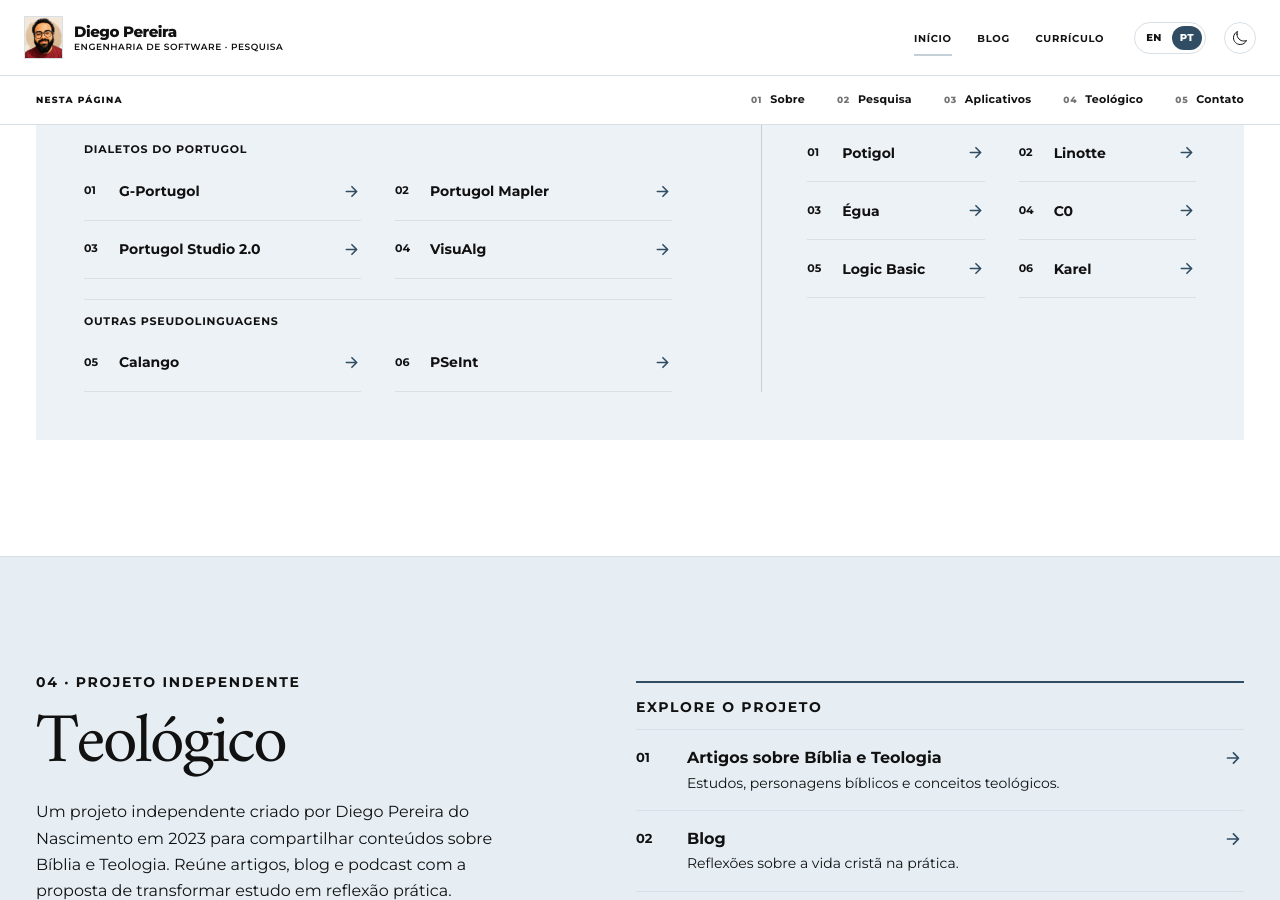
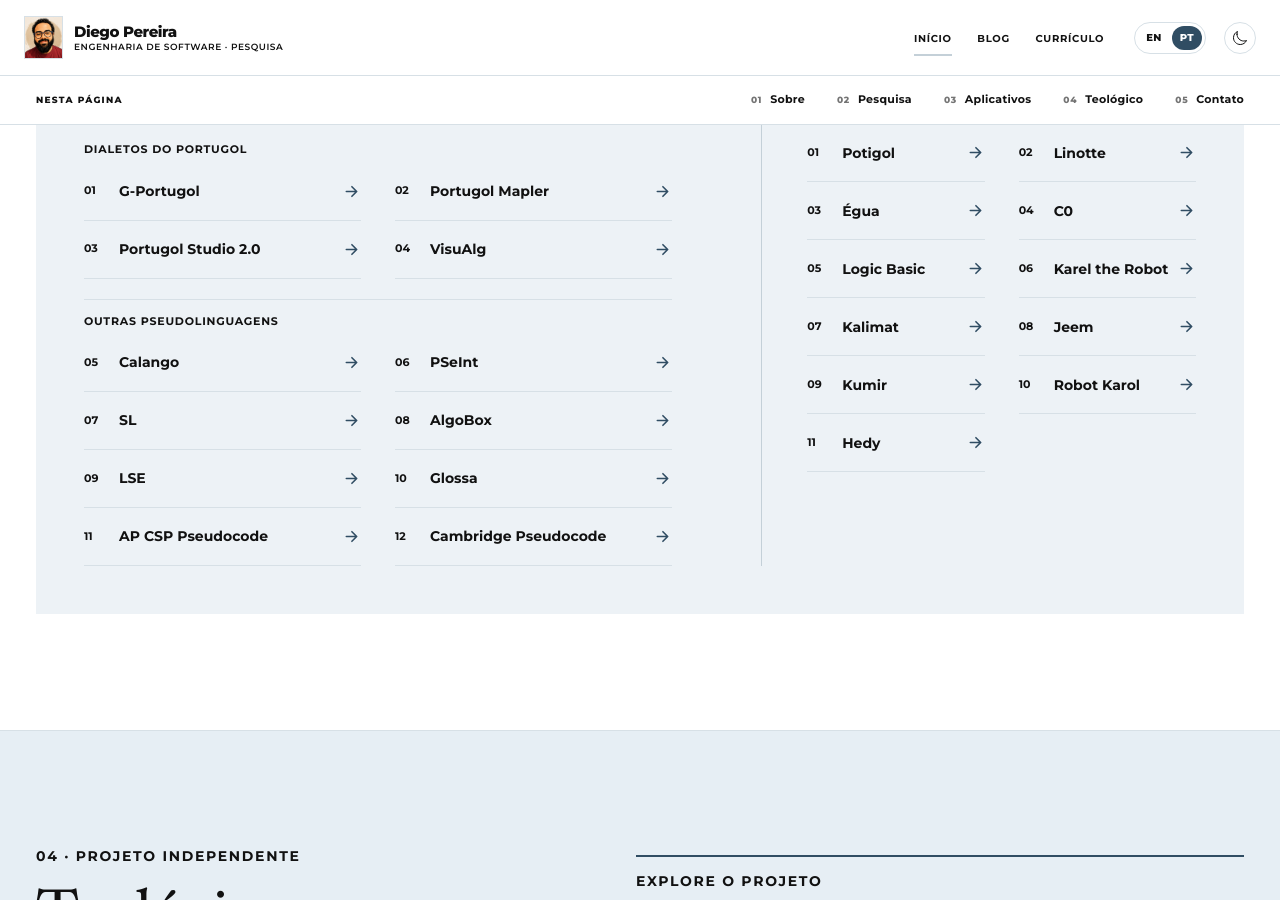
Before and after one commit to diegopn/diegopn.github.io, a Jekyll site: the page built from index.html, in a window 1280 px wide and 900 px high, scrolled down 3128 px. Built offline with Jekyll 4.4.1, drawn with Linux system fonts in a browser that asks for light colours.

Commit message:
Add interpreter links to Portuguese site

```diff
--- a/index.html
+++ b/index.html
@@ -185,6 +185,12 @@ section_nav:
               <ul class="interpreter-links">
                 <li><a href="https://github.com/diegopn/potoo-calango-interpreter" target="_blank" rel="noreferrer"><span>05</span><strong>Calango</strong><ion-icon name="arrow-forward-outline" aria-hidden="true"></ion-icon></a></li>
                 <li><a href="https://github.com/diegopn/potoo-pseint-interpreter" target="_blank" rel="noreferrer"><span>06</span><strong>PSeInt</strong><ion-icon name="arrow-forward-outline" aria-hidden="true"></ion-icon></a></li>
+                <li><a href="https://github.com/diegopn/potoo-sl-interpreter" target="_blank" rel="noreferrer"><span>07</span><strong>SL</strong><ion-icon name="arrow-forward-outline" aria-hidden="true"></ion-icon></a></li>
+                <li><a href="https://github.com/diegopn/potoo-algobox-interpreter" target="_blank" rel="noreferrer"><span>08</span><strong>AlgoBox</strong><ion-icon name="arrow-forward-outline" aria-hidden="true"></ion-icon></a></li>
+                <li><a href="https://github.com/diegopn/potoo-lse-interpreter" target="_blank" rel="noreferrer"><span>09</span><strong>LSE</strong><ion-icon name="arrow-forward-outline" aria-hidden="true"></ion-icon></a></li>
+                <li><a href="https://github.com/diegopn/potoo-glossa-interpreter" target="_blank" rel="noreferrer"><span>10</span><strong>Glossa</strong><ion-icon name="arrow-forward-outline" aria-hidden="true"></ion-icon></a></li>
+                <li><a href="https://github.com/diegopn/potoo-ap-csp-pseudocode-interpreter" target="_blank" rel="noreferrer"><span>11</span><strong>AP CSP Pseudocode</strong><ion-icon name="arrow-forward-outline" aria-hidden="true"></ion-icon></a></li>
+                <li><a href="https://github.com/diegopn/potoo-cambridge-pseudocode-interpreter" target="_blank" rel="noreferrer"><span>12</span><strong>Cambridge Pseudocode</strong><ion-icon name="arrow-forward-outline" aria-hidden="true"></ion-icon></a></li>
               </ul>
             </div>
           </section>
@@ -199,7 +205,12 @@ section_nav:
               <li><a href="https://github.com/diegopn/potoo-egua-interpreter" target="_blank" rel="noreferrer"><span>03</span><strong>Égua</strong><ion-icon name="arrow-forward-outline" aria-hidden="true"></ion-icon></a></li>
               <li><a href="https://github.com/diegopn/potoo-c0-interpreter" target="_blank" rel="noreferrer"><span>04</span><strong>C0</strong><ion-icon name="arrow-forward-outline" aria-hidden="true"></ion-icon></a></li>
               <li><a href="https://github.com/diegopn/potoo-logic-basic-interpreter" target="_blank" rel="noreferrer"><span>05</span><strong>Logic Basic</strong><ion-icon name="arrow-forward-outline" aria-hidden="true"></ion-icon></a></li>
-              <li><a href="https://github.com/diegopn/potoo-karel-interpreter" target="_blank" rel="noreferrer"><span>06</span><strong>Karel</strong><ion-icon name="arrow-forward-outline" aria-hidden="true"></ion-icon></a></li>
+              <li><a href="https://github.com/diegopn/potoo-karel-interpreter" target="_blank" rel="noreferrer"><span>06</span><strong>Karel the Robot</strong><ion-icon name="arrow-forward-outline" aria-hidden="true"></ion-icon></a></li>
+              <li><a href="https://github.com/diegopn/potoo-kalimat-interpreter" target="_blank" rel="noreferrer"><span>07</span><strong>Kalimat</strong><ion-icon name="arrow-forward-outline" aria-hidden="true"></ion-icon></a></li>
+              <li><a href="https://github.com/diegopn/potoo-jeem-interpreter" target="_blank" rel="noreferrer"><span>08</span><strong>Jeem</strong><ion-icon name="arrow-forward-outline" aria-hidden="true"></ion-icon></a></li>
+              <li><a href="https://github.com/diegopn/potoo-kumir-interpreter" target="_blank" rel="noreferrer"><span>09</span><strong>Kumir</strong><ion-icon name="arrow-forward-outline" aria-hidden="true"></ion-icon></a></li>
+              <li><a href="https://github.com/diegopn/potoo-robot-karol-interpreter" target="_blank" rel="noreferrer"><span>10</span><strong>Robot Karol</strong><ion-icon name="arrow-forward-outline" aria-hidden="true"></ion-icon></a></li>
+              <li><a href="https://github.com/diegopn/potoo-hedy-interpreter" target="_blank" rel="noreferrer"><span>11</span><strong>Hedy</strong><ion-icon name="arrow-forward-outline" aria-hidden="true"></ion-icon></a></li>
             </ul>
           </section>
         </div>
```
